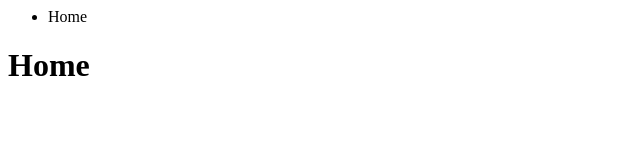
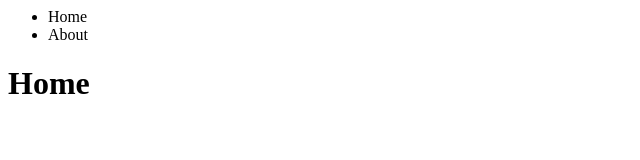
Before and after one commit to DogOSdev/DogOSdev.github.io, a plain HTML site: page index.html in a window 1280 px wide. Shown: the whole page, without its empty margins (0-640 px from the left). Drawn offline with Linux system fonts and the light colour scheme.

Commit message:
Update index.html

```diff
--- a/index.html
+++ b/index.html
@@ -3,6 +3,7 @@
     <BODY>
         <UL>
             <LI>Home</LI>
+            <LI><A>About</A></LI>
         </UL>
         <H1>Home</H1>
     </BODY>
```
